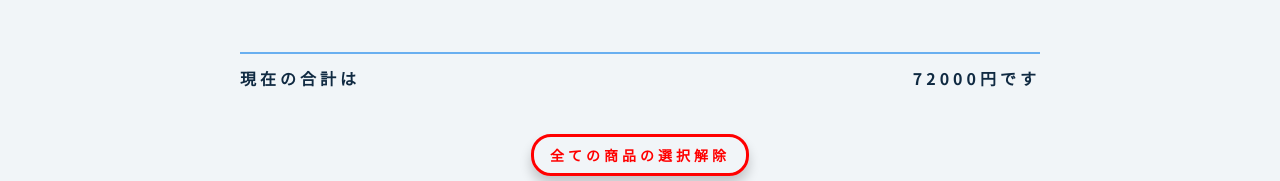
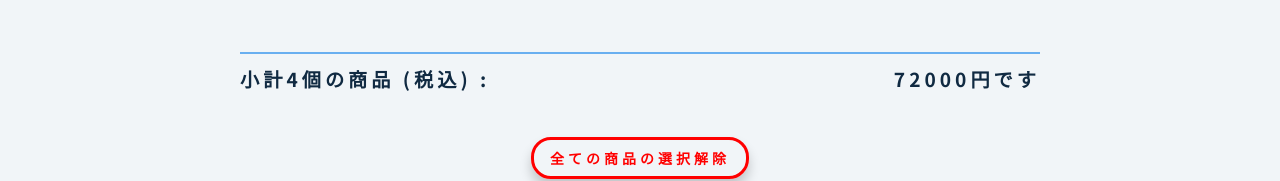
Before and after one commit to Kroro1208/redux_shopping_cart, a React (Create React App) app: page / in a window 1280 px wide. Shown: the part 769-950 px from the top of the page. Built offline with nearby package versions, Linux system fonts and the light colour scheme.

Commit message:
css調整

```diff
--- a/src/components/CartContainer.js
+++ b/src/components/CartContainer.js
@@ -30,7 +30,7 @@ function CartContainer() {
             <footer>
                 <hr />
                 <div className='cart-total'>
-                    <h4>現在の合計は<span>{total}円です</span></h4>
+                    <h4>小計{amount}個の商品 (税込) :<span>{total}円です</span></h4>
                     <button className='btn clear-btn' onClick={() => dispatch(clearCart())}>全ての商品の選択解除</button>
                 </div>
             </footer>
--- a/src/index.css
+++ b/src/index.css
@@ -202,7 +202,9 @@ Cart
   display: flex;
   justify-content: space-between;
   margin-top: 1rem;
+  font-size: larger;
 }
+
 .clear-btn,
 .confirm-btn {
   background: transparent;
```
